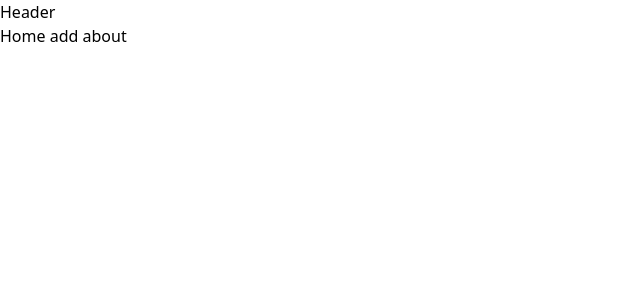
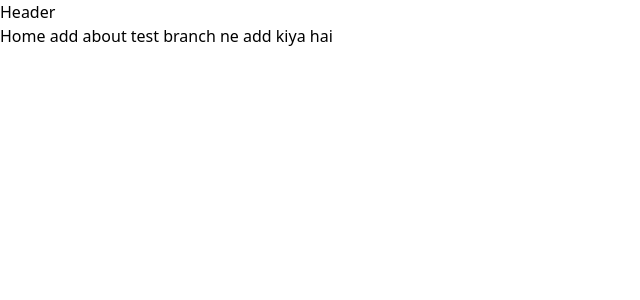
Before and after one commit to imamangupta/tech-pragyan-app, a Next.js app: page / in a window 1280 px wide. Shown: the top 300 px of the page, without its empty margins (0-640 px from the left). Built offline with nearby package versions, Linux system fonts and the light colour scheme.

Commit message:
app page update

```diff
--- a/src/app/page.tsx
+++ b/src/app/page.tsx
@@ -7,6 +7,7 @@ export default function Home() {
       <Header />
       Home
       add about
+      test branch ne add kiya hai
     </>
   );
 }
```
